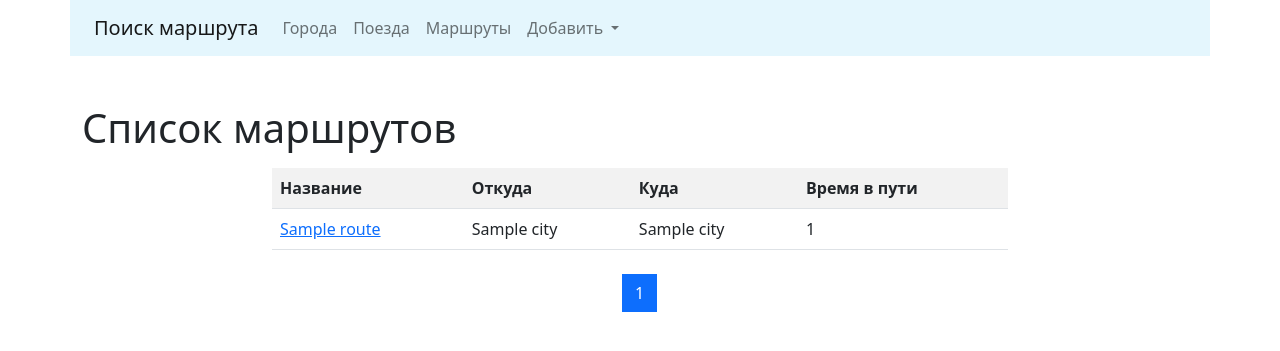
After one commit to TrueNerdDev/find_route, a Django app: page /list/ in a window 1280 px wide. The commit adds this page. Shown: the top 351 px of the page. Run offline with Django 4.2, Linux system fonts and the light colour scheme; tables that the repository leaves empty hold one stand-in row (values such as "Sample post"); some libraries are stand-ins or nearby versions.

Commit message:
added route details and fixed bugs

```diff
--- /dev/null
+++ b/routes/templates/routes/list.html
@@ -0,0 +1,59 @@
+{% extends 'base.html' %}
+{% block title %}Список маршрутов{% endblock %}
+
+{% block content %}
+<h1>Список маршрутов</h1>
+<div class="row ">
+    <div class="col-md-8 mx-auto my-2">
+        <table class="table table-striped">
+            <tr>
+                <th>Название</th>
+                <th>Откуда</th>
+                <th>Куда</th>
+                <th>Время в пути</th>
+            </tr>
+        {% for object in page_obj %}
+            <tr>
+                <td>
+                    <a href="{% url 'detail' pk=object.pk%}">{{object.name}}</a>
+                </td>
+                <td>{{object.from_city}}</td>
+                <td>{{object.to_city}}</td>
+                <td>{{object.travel_times}}</td>
+
+            </tr>
+
+
+        {% endfor %}
+        </table>
+    </div>
+</div>
+
+<nav aria-label="Page navigation example">
+  <ul class="pagination justify-content-center">
+    <li class="page-item">
+        {% if page_obj.has_previous %}
+            <a class="page-link" href="?page={{ page_obj.previous_page_number }}" aria-label="Previous">
+            <span aria-hidden="true">&laquo;</span>
+            </a>
+        {% endif %}
+    </li>
+    {% for page in page_obj.paginator.page_range %}
+        <li class="page-item {% if page == page_obj.number %} active {% endif %} ">
+            <a class="page-link" href="?page={{page}}">
+                {{ page }}
+            </a>
+        </li>
+    {% endfor %}
+    <li class="page-item">
+        {% if page_obj.has_next %}
+      <a class="page-link" href="?page={{ page_obj.paginator.num_pages }}" aria-label="Next">
+        <span aria-hidden="true">&raquo;</span>
+      </a>
+        {% endif %}
+    </li>
+  </ul>
+</nav>
+
+
+{% endblock %}
--- a/routes/utils.py
+++ b/routes/utils.py
@@ -29,7 +29,6 @@ def get_graph(qs):
 
 def get_routes(request, form) -> dict:
     context = {'form': form}
-    #qs = Train.objects.all()
     qs = Train.objects.all().select_related('from_city', 'to_city')
     graph = get_graph(qs)
     data = form.cleaned_data
@@ -59,7 +58,7 @@ def get_routes(request, form) -> dict:
         tmp = {}
         tmp['trains'] = []
         total_time = 0
-        for i in range(len(route) -  1):
+        for i in range(len(route) - 1):
             qs = all_trains[(route[i], route[i+1])]
             q = qs[0]
             total_time += q.travel_time
--- a/routes/views.py
+++ b/routes/views.py
@@ -1,8 +1,10 @@
 from django.contrib import messages
 from django.shortcuts import render, redirect
+from django.views.generic import ListView, DetailView
 
 from cities.models import City
 from routes.forms import RouteForm, RouteModelForm
+from routes.models import Route
 from routes.utils import get_routes
 from trains.models import Train
 
@@ -37,7 +39,7 @@ def add_route(request):
             total_time = int(data['total_time'])
             from_city_id = int(data['from_city'])
             to_city_id = int(data['to_city'])
-            trains = data['trains'].split(',')
+            trains = data['trains']
             trains_lst = [int(t) for t in trains if t.isdigit()]
             qs = Train.objects.filter(id__in=trains_lst).select_related(
                 'from_city', 'to_city')
@@ -49,12 +51,11 @@ def add_route(request):
                     'to_city': cities[to_city_id],
                     'travel_times': total_time,
                     'trains': qs
-                        }
+                }
             )
             context['form'] = form
         return render(request, 'routes/create.html', context)
     else:
-        form = RouteForm()
         messages.error(request, "Невозможно сохранить несуществующий маршрут")
         return redirect('/')
 
@@ -68,6 +69,16 @@ def save_route(request):
             return redirect('/')
         return render(request, 'routes/create.html', {'form': form})
     else:
-        form = RouteForm()
         messages.error(request, "Невозможно сохранить несуществующий маршрут")
         return redirect('/')
+
+
+class RouteListView(ListView):
+    paginate_by = 10
+    model = Route
+    template_name = 'routes/list.html'
+
+
+class RouteDetailView(DetailView):
+    queryset = Route.objects.all()
+    template_name = 'routes/detail.html'
--- a/templates/base.html
+++ b/templates/base.html
@@ -3,6 +3,8 @@
 {% url 'trains:home' as trains_home_url %}
 {% url 'trains:create' as trains_create_url %}
 {% url 'routes:create' as routes_create_url %}
+{% url 'list' as route_list %}
+{% url 'detail' as route_detail %}
 <!doctype html>
 <html lang="en">
   <head>
@@ -30,12 +32,16 @@
           <li class="nav-item {% if request.path == trains_home_url %} active {%endif %}">
             <a class="nav-link" href="{% url 'trains:home'%}">Поезда</a>
           </li>
-          <li class="nav-item">
-            <a class="nav-link" href="#">Pricing</a>
+          <li class="nav-item {% if request.path == route_list or request.path == route_detail %}
+                active
+            {% endif %}">
+            <a class="nav-link" href="{% url 'list'%}">Маршруты</a>
           </li>
 
           <li class="nav-item dropdown
-          {% if request.path == cities_create_url or request.path == trains_create_url %} active {% endif %}
+            {% if request.path == cities_create_url or request.path == trains_create_url %}
+                active
+            {% endif %}
             ">
             <a class="nav-link dropdown-toggle" href="#" id="navbarDropdownMenuLink" role="button" data-bs-toggle="dropdown" aria-expanded="false">
               Добавить
--- a/travel/urls.py
+++ b/travel/urls.py
@@ -16,7 +16,9 @@ Including another URLconf
 from django.contrib import admin
 from django.urls import path, include
 
-from routes.views import home, find_routes, add_route, save_route
+from routes.views import (
+    home, find_routes, add_route, save_route, RouteListView, RouteDetailView
+)
 
 urlpatterns = [
     path('admin/', admin.site.urls),
@@ -26,4 +28,6 @@ urlpatterns = [
     path('find_routes/', find_routes, name='find_routes'),
     path('add_route/', add_route, name='add_route'),
     path('save_route/', save_route, name='save_route'),
+    path('list/', RouteListView.as_view(), name='list'),
+    path('detail/<int:pk>/', RouteDetailView.as_view(), name='detail'),
 ]
```
Also changed, not shown: routes/forms.py (+8 -4 lines), routes/templates/routes/detail.html (added, +34 -0 lines).
